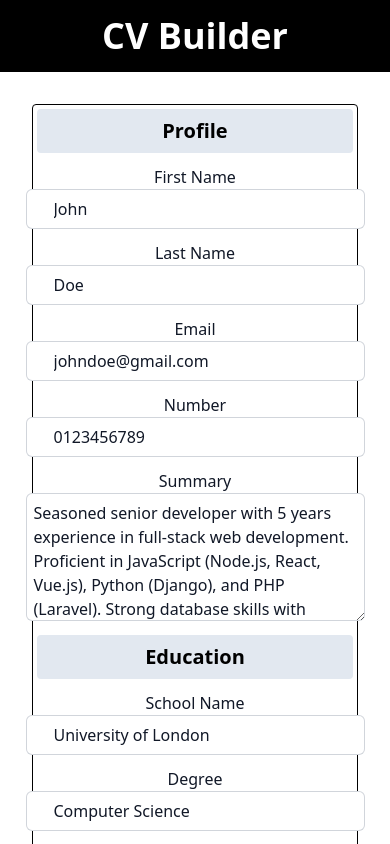
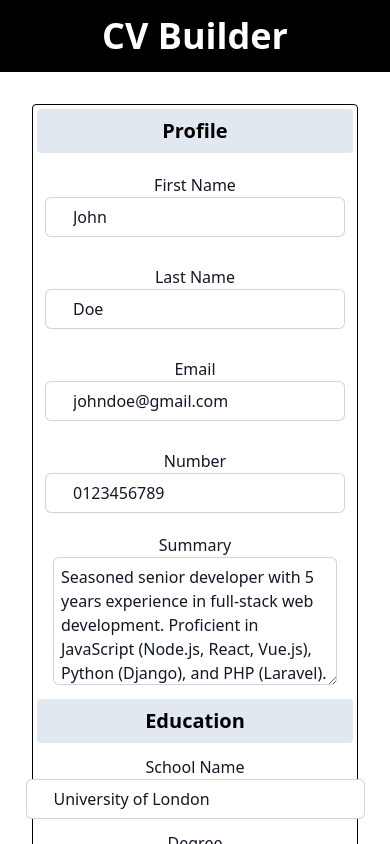
Before and after one commit to h4m24-a/cv-builder, a React (Vite) app: page / in a window 390 px wide. Shown: the top 844 px of the page. Built offline with nearby package versions, Linux system fonts and the light colour scheme; a web font is replaced by a local one.

Commit message:
added input field component and made the profile section responsive for MD and up devices

```diff
--- /dev/null
+++ b/src/components/InputField.jsx
@@ -0,0 +1,17 @@
+import React from "react";
+
+const InputField = ({ label, id, value, onChange, type }) => (
+  <div className="w-full md:w-1/2 lg:w-1/3 p-2 flex flex-col items-center">
+    <label htmlFor={id} className="pt-3 text-md font-medium leading-6 text-gray-900 flex justify-center">{label}</label>
+    <input
+      onChange={onChange}
+      value={value}
+      name={id}
+      id={id}
+      type={type}
+      className="rounded-md border-0 py-2 pl-7 pr-20 text-gray-900 ring-1 ring-inset ring-gray-300 placeholder:text-gray-400 focus:ring-2 focus:ring-inset focus:ring-indigo-600 sm:text-sm sm:leading-6 w-full"
+    />
+  </div>
+);
+
+export default InputField;
--- a/src/components/Profile.jsx
+++ b/src/components/Profile.jsx
@@ -1,16 +1,22 @@
+/* eslint-disable react/prop-types */
 import React from "react";
-// import { useState } from "react";
+import InputField from "./InputField"; // Adjust the import path based on your file structure
 
-
-// eslint-disable-next-line react/prop-types
-export default function Profile ({setFirstName, firstName, setLastName, lastName, setEmail, email, setNumber, number, setSummary, summary}) {
-
-
+export default function Profile({
+  setFirstName,
+  firstName,
+  setLastName,
+  lastName,
+  setEmail,
+  email,
+  setNumber,
+  number,
+  setSummary,
+  summary,
+}) {
   const handleSumbit = (e) => {
     e.preventDefault();
   };
-
-
 
   return (
     <>
@@ -18,56 +24,43 @@ export default function Profile ({setFirstName, firstName, setLastName, lastName
         Profile
       </h1>
 
-      <div className="flex justify-center md:flex flex-wrap">
-
-        <form onSubmit={handleSumbit} className="">
-          <label htmlFor="firstName" className="flex justify-center pt-3 text-md font-medium leading-6 text-gray-900"> First Name</label>
-
-          <input
+      <div className="flex justify-center">
+        <form onSubmit={handleSumbit} className="flex flex-wrap justify-center">
+          <InputField
+            label="First Name"
+            id="firstName"
+            value={firstName}
             onChange={(e) => setFirstName(e.target.value)}
-            value={firstName}
-            name="firstName"
-            id="firstName"
-            type={"text"}
-            className="rounded-md border-0 py-2 pl-7 pr-20 text-gray-900 ring-1 ring-inset ring-gray-300 placeholder:text-gray-400 focus:ring-2 focus:ring-inset focus:ring-indigo-600 sm:text-sm sm:leading-6"
+            type="text"
+          />
+          <InputField
+            label="Last Name"
+            id="lastName"
+            value={lastName}
+            onChange={(e) => setLastName(e.target.value)}
+            type="text"
           />
 
-          <label
-            htmlFor="lastName" className="flex justify-center  pt-3 text-md font-medium leading-6 text-gray-900">Last Name</label>
+          <div className="md:flex w-full justify-center">
+          <InputField
+            label="Email"
+            id="email"
+            value={email}
+            onChange={(e) => setEmail(e.target.value)}
+            type="text"
+          />
+          <InputField
+            label="Number"
+            id="number"
+            value={number}
+            onChange={(e) => setNumber(e.target.value)}
+            type="number"
+          />
+          </div>
 
-          <input
-            onChange={(e) => setLastName(e.target.value)}
-            value={lastName}
-            name="lastName"
-            id="lastName"
-            type={"text"}
-            className=" rounded-md border-0 py-2 pl-7 pr-20 text-gray-900 ring-1 ring-inset ring-gray-300 placeholder:text-gray-400 focus:ring-2 focus:ring-inset focus:ring-indigo-600 sm:text-sm sm:leading-6"
-          />
 
-          <label
-            htmlFor="email" className="flex justify-center  pt-3 text-md font-medium leading-6 text-gray-900">Email</label>
 
-          <input
-            onChange={(e) => setEmail(e.target.value)}
-            value={email}
-            name="email"
-            id="email"
-            type={"text"}
-            className="rounded-md border-0 py-2 pl-7 pr-20 text-gray-900 ring-1 ring-inset ring-gray-300 placeholder:text-gray-400 focus:ring-2 focus:ring-inset focus:ring-indigo-600 sm:text-sm sm:leading-6"
-          />
-
-          <label
-            htmlFor="number" className="flex justify-center  pt-3 text-md font-medium leading-6 text-gray-900">Number</label>
-
-          <input
-            onChange={(e) => setNumber(e.target.value)}
-            value={number}
-            name="number"
-            id="number"
-            type={"number"}
-            className=" rounded-md border-0  py-2 pl-7 pr-20 text-gray-900 ring-1 ring-inset ring-gray-300 placeholder:text-gray-400 focus:ring-2 focus:ring-inset focus:ring-indigo-600 sm:text-sm sm:leading-6"
-          />
-
+          <div className="w-full px-4">
           <label
             htmlFor="summary" className="flex justify-center  pt-3 text-md font-medium leading-6 text-gray-900">Summary</label>
 
@@ -78,33 +71,10 @@ export default function Profile ({setFirstName, firstName, setLastName, lastName
             id="summary"
             type={"text"}
             className="rounded-md border-0 p-2  text-gray-900 ring-1 ring-inset ring-gray-300 placeholder:text-gray-400 focus:ring-2 focus:ring-inset focus:ring-indigo-600 sm:text-sm sm:leading-6 h-32 w-full"/>
-
+          </div>
 
         </form>
       </div>
     </>
   );
 }
-
-
-
-
-
-
-  // const [profileForm, setProfileForm] = useState({
-  //   fullname: "",
-  //   email: "",
-  //   number: "",
-  // });
-
-  // const handleSumbit = (e) => {
-  //   e.preventDefault();
-  // };
-
-  // const handleInputChange = (e) => {
-  //   const { name, value } = e.target;
-  //   setProfileForm((prevProfileFormData) => ({
-  //     ...prevProfileFormData,
-  //     [name]: value,
-  //   }));
-  // };
```
